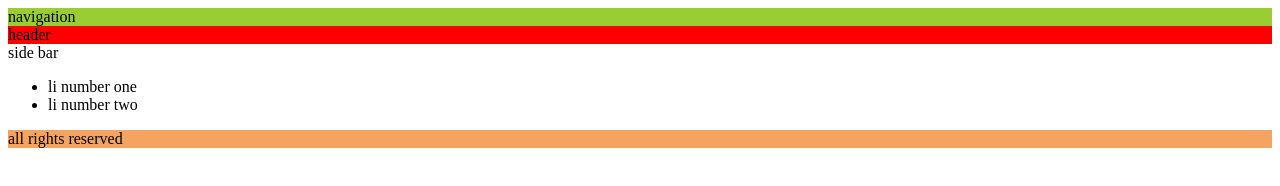
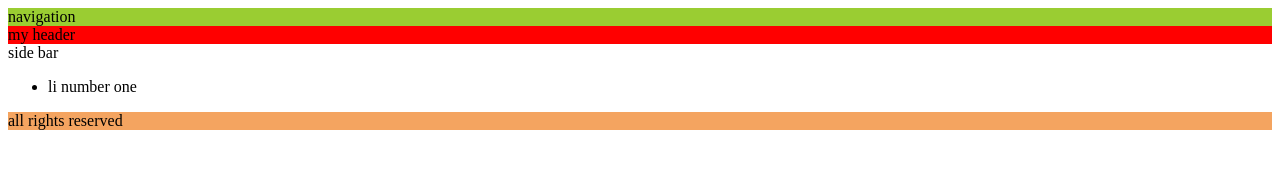
Before and after one commit to mohammad-khs/experimnetal-project-one, a plain HTML site: page index.html in a window 1280 px wide. Drawn offline with Linux system fonts and the light colour scheme.

Commit message:
some changes in dev branch

```diff
--- a/index.html
+++ b/index.html
@@ -14,13 +14,12 @@
         navigation
     </nav>
     <header>
-        header
+        my header
     </header>
     <div>side bar</div>
     <main>
         <ul>
             <li>li number one</li>
-            <li>li number two</li>
         </ul>
     </main>
     <footer>
```
